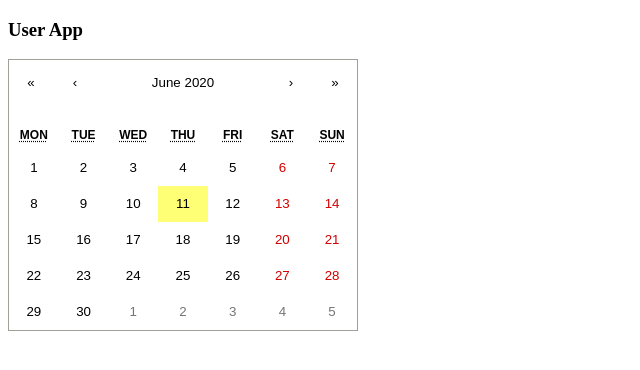
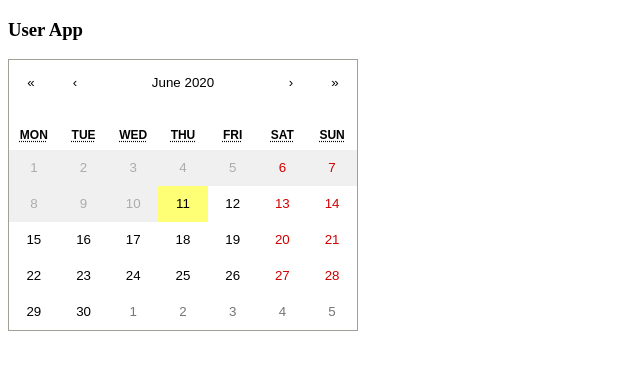
Before and after one commit to lek890/slot-savvy, a Next.js app: page /user in a window 1280 px wide. Shown: the top 370 px of the page, without its empty margins (0-640 px from the left). Built offline with nearby package versions, Linux system fonts and the light colour scheme.

Commit message:
disable past date

```diff
--- a/pages/admin.tsx
+++ b/pages/admin.tsx
@@ -13,7 +13,7 @@
   return (
     <div>
       <h3>Admin Panel</h3>
-      <Calendar onClickDay={handleDateSelection} />
+      <Calendar onClickDay={handleDateSelection} activeStartDate={new Date()} />
       <DataCollector selectedDate={date} />
     </div>
   );
--- a/pages/user.tsx
+++ b/pages/user.tsx
@@ -3,10 +3,14 @@
 import "react-calendar/dist/Calendar.css";
 import { SlotBookingForm } from "../src/components/User/SlotBookingForm";
 import { useAllSlotData } from "../src/helpers/hooks/useSlotData";
+import moment from "moment";
 
 const List: React.FC = ({}) => {
   const [date, setDate] = React.useState("");
-  useAllSlotData();
+
+  // const today = moment(new Date()).format("DD/MM/YY");
+  // console.log("List:React.FC -> today", new Date().getMonth());
+  const today = new Date();
 
   const handleDateSelection = (date: Date) => {
     setDate(date.toLocaleDateString().slice(0, 10));
@@ -15,7 +19,12 @@
   return (
     <div>
       <h3>User App</h3>
-      <Calendar onClickDay={handleDateSelection} />
+      <Calendar
+        onClickDay={handleDateSelection}
+        tileDisabled={(day) =>
+          day.date.setHours(0, 0, 0, 0) < new Date().setHours(0, 0, 0, 0)
+        }
+      />
       {date && <SlotBookingForm selectedDate={date} />}
     </div>
   );
```
